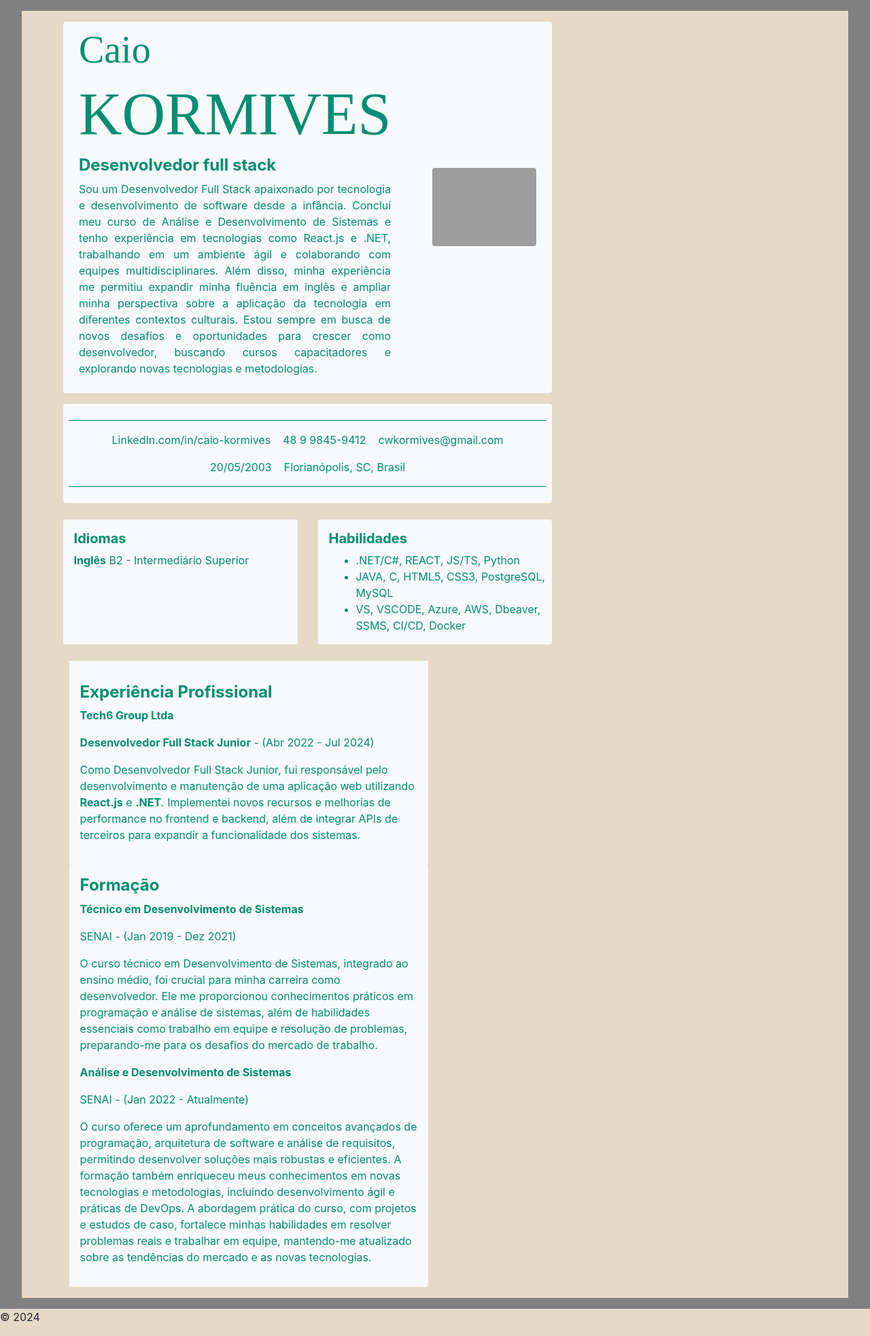
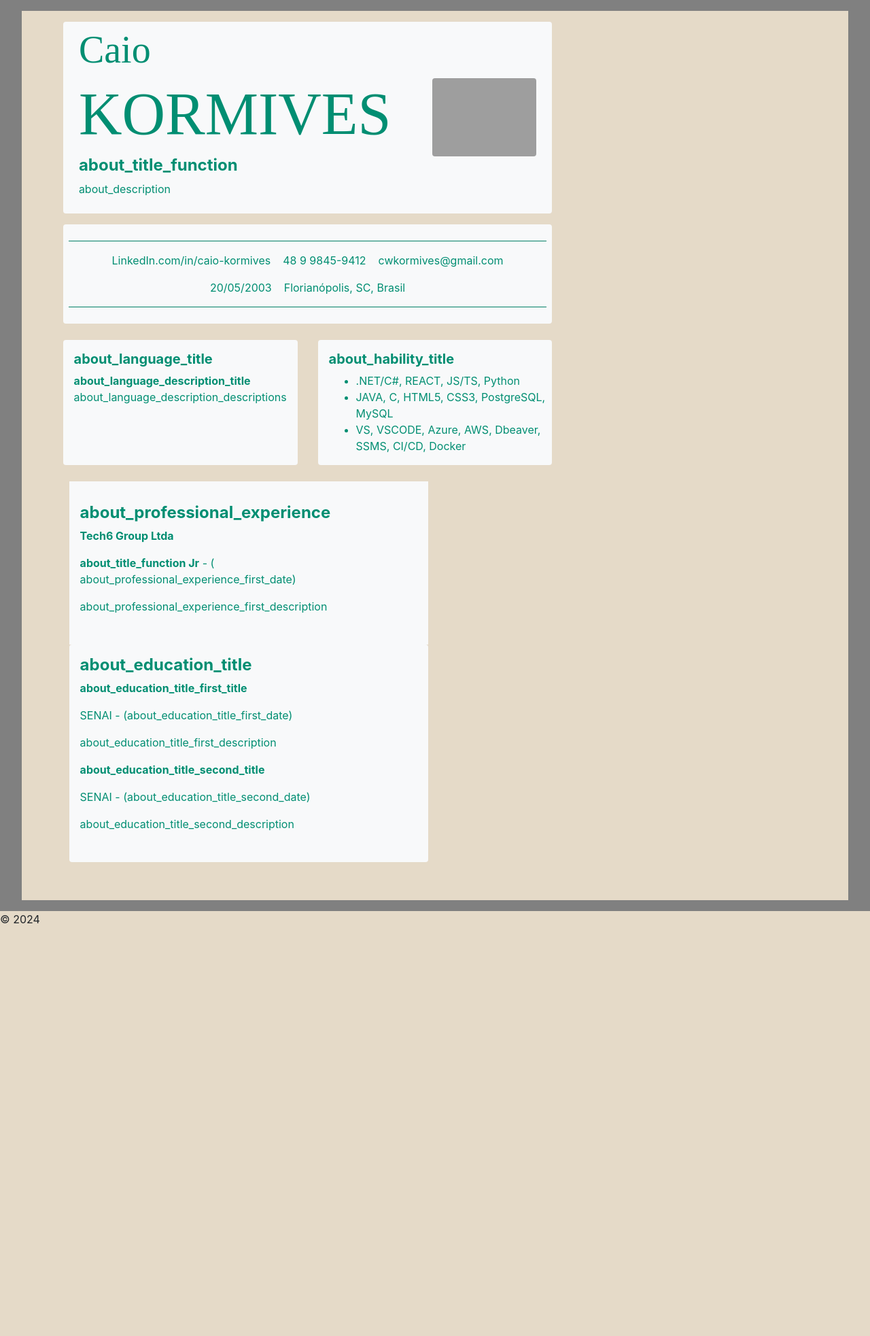
Before and after one commit to xxcaioken/portfolio, a Django app: page /pt-br/about/ in a window 1280 px wide. Shown: the part 56-2021 px from the top of the page at 68% size. After the commit the page ends 1414 px from the top, so only its background shows below. Run offline with Django 5.2, Linux system fonts and the light colour scheme; some libraries are stand-ins or nearby versions; grey boxes are pictures that could not be loaded.

Commit message:
feat: internalization for about page

```diff
--- a/about/templates/about/index.html
+++ b/about/templates/about/index.html
@@ -1,4 +1,5 @@
 {% extends 'base.html' %}
+{% load i18n %}
 
 {% block title %}
   About Me - Portfolio Caio Kormives
@@ -32,8 +33,8 @@
                 <h6 class="display-4" style="font-family: serif;">Caio</h6>
                 <h1 class="display-2 responsive-heading" style="position: relative; font-family: serif; z-index: 1;">KORMIVES</h1>
 
-                <h4 style="font-weight: bold;">Desenvolvedor full stack</h4>
-                <p class="text-justify">Sou um Desenvolvedor Full Stack apaixonado por tecnologia e desenvolvimento de software desde a infância. Concluí meu curso de Análise e Desenvolvimento de Sistemas e tenho experiência em tecnologias como React.js e .NET, trabalhando em um ambiente ágil e colaborando com equipes multidisciplinares. Além disso, minha experiência me permitiu expandir minha fluência em inglês e ampliar minha perspectiva sobre a aplicação da tecnologia em diferentes contextos culturais. Estou sempre em busca de novos desafios e oportunidades para crescer como desenvolvedor, buscando cursos capacitadores e explorando novas tecnologias e metodologias.</p>
+                <h4 style="font-weight: bold;">{% trans 'about_title_function' %}</h4>
+                <p class="text-justify">{% trans 'about_description' %}</p>
               </div>
               <div class="col-3" style="height: 100%; display: flex; align-items: center;">
                 <img src="https://drive.google.com/thumbnail?id=1PEbqAIJlQ0fqyWIvpu09lMganxwwNrmw" alt="Profile" class="img-fluid rounded" style="width: 100%; height: 100%; object-fit: cover;" />
@@ -60,17 +61,18 @@
           <div class="row mt-3">
             <div class="col-md-6 col-sm-12 mb-4 d-flex">
               <div class="p-3 bg-light rounded flex-fill">
-                <h5 class="font-weight-bold">Idiomas</h5>
+                <h5 class="font-weight-bold">{% trans 'about_language_title' %}</h5>
                 <ul class="list-unstyled">
                   <li>
-                    <strong>Inglês</strong> B2 - Intermediário Superior
+                    <strong>{% trans 'about_language_description_title' %}</strong>
+                    {% trans 'about_language_description_descriptions' %}
                   </li>
                 </ul>
               </div>
             </div>
             <div class="col-md-6 col-sm-12 mb-4 d-flex">
               <div class="bg-light rounded flex-fill" style="padding: 1rem 0 0 1rem;">
-                <h5 class="font-weight-bold">Habilidades</h5>
+                <h5 class="font-weight-bold">{% trans 'about_hability_title' %}</h5>
                 <ul>
                   <li>.NET/C#, REACT, JS/TS, Python</li>
                   <li>JAVA, C, HTML5, CSS3, PostgreSQL, MySQL </li>
@@ -84,32 +86,32 @@
         <div style="max-width: 66vh; min-height: 75vh; margin-inline: 3vh;" class="col-md-9 col-lg-8 rounded">
           <div class="row" style="min-height:30vh">
             <div class="p-3 bg-light">
-              <h4 class="font-weight-bold section-title" style=" margin-top: 1rem;">Experiência Profissional</h4>
+              <h4 class="font-weight-bold section-title" style=" margin-top: 1rem;"> {% trans 'about_professional_experience' %}</h4>
               <p>
                 <strong>Tech6 Group Ltda</strong>
               </p>
               <p>
-                <strong>Desenvolvedor Full Stack Junior</strong> - (Abr 2022 - Jul 2024)
+                <strong> {% trans 'about_title_function' %} Jr</strong> - ( {% trans 'about_professional_experience_first_date' %})
               </p>
               <p>
-                Como Desenvolvedor Full Stack Junior, fui responsável pelo desenvolvimento e manutenção de uma aplicação web utilizando <strong>React.js</strong> e <strong>.NET</strong>. Implementei novos recursos e melhorias de performance no frontend e backend, além de integrar APIs de terceiros para expandir a funcionalidade dos sistemas.
+                {% trans 'about_professional_experience_first_description' %}
               </p>
             </div>
           </div>
 
           <div class="row" style="min-height:40vh">
             <div class="p-3 bg-light rounded" style="min-width: -webkit-fill-available;">
-              <h4 class="font-weight-bold section-title">Formação</h4>
+              <h4 class="font-weight-bold section-title">{% trans 'about_education_title' %}</h4>
               <p>
-                <strong>Técnico em Desenvolvimento de Sistemas</strong>
+                <strong>{% trans 'about_education_title_first_title' %}</strong>
               </p>
-              <p>SENAI - (Jan 2019 - Dez 2021)</p>
-              <p>O curso técnico em Desenvolvimento de Sistemas, integrado ao ensino médio, foi crucial para minha carreira como desenvolvedor. Ele me proporcionou conhecimentos práticos em programação e análise de sistemas, além de habilidades essenciais como trabalho em equipe e resolução de problemas, preparando-me para os desafios do mercado de trabalho.</p>
+              <p>SENAI - ({% trans 'about_education_title_first_date' %})</p>
+              <p>{% trans 'about_education_title_first_description' %}</p>
               <p>
-                <strong>Análise e Desenvolvimento de Sistemas</strong>
+                <strong>{% trans 'about_education_title_second_title' %}</strong>
               </p>
-              <p>SENAI - (Jan 2022 - Atualmente)</p>
-              <p>O curso oferece um aprofundamento em conceitos avançados de programação, arquitetura de software e análise de requisitos, permitindo desenvolver soluções mais robustas e eficientes. A formação também enriqueceu meus conhecimentos em novas tecnologias e metodologias, incluindo desenvolvimento ágil e práticas de DevOps. A abordagem prática do curso, com projetos e estudos de caso, fortalece minhas habilidades em resolver problemas reais e trabalhar em equipe, mantendo-me atualizado sobre as tendências do mercado e as novas tecnologias.</p>
+              <p>SENAI - ({% trans 'about_education_title_second_date' %})</p>
+              <p>{% trans 'about_education_title_second_description' %}</p>
             </div>
           </div>
         </div>
```
Also changed, not shown: locale/en/LC_MESSAGES/django.po, locale/pt_BR/LC_MESSAGES/django.po, 2 other files.
